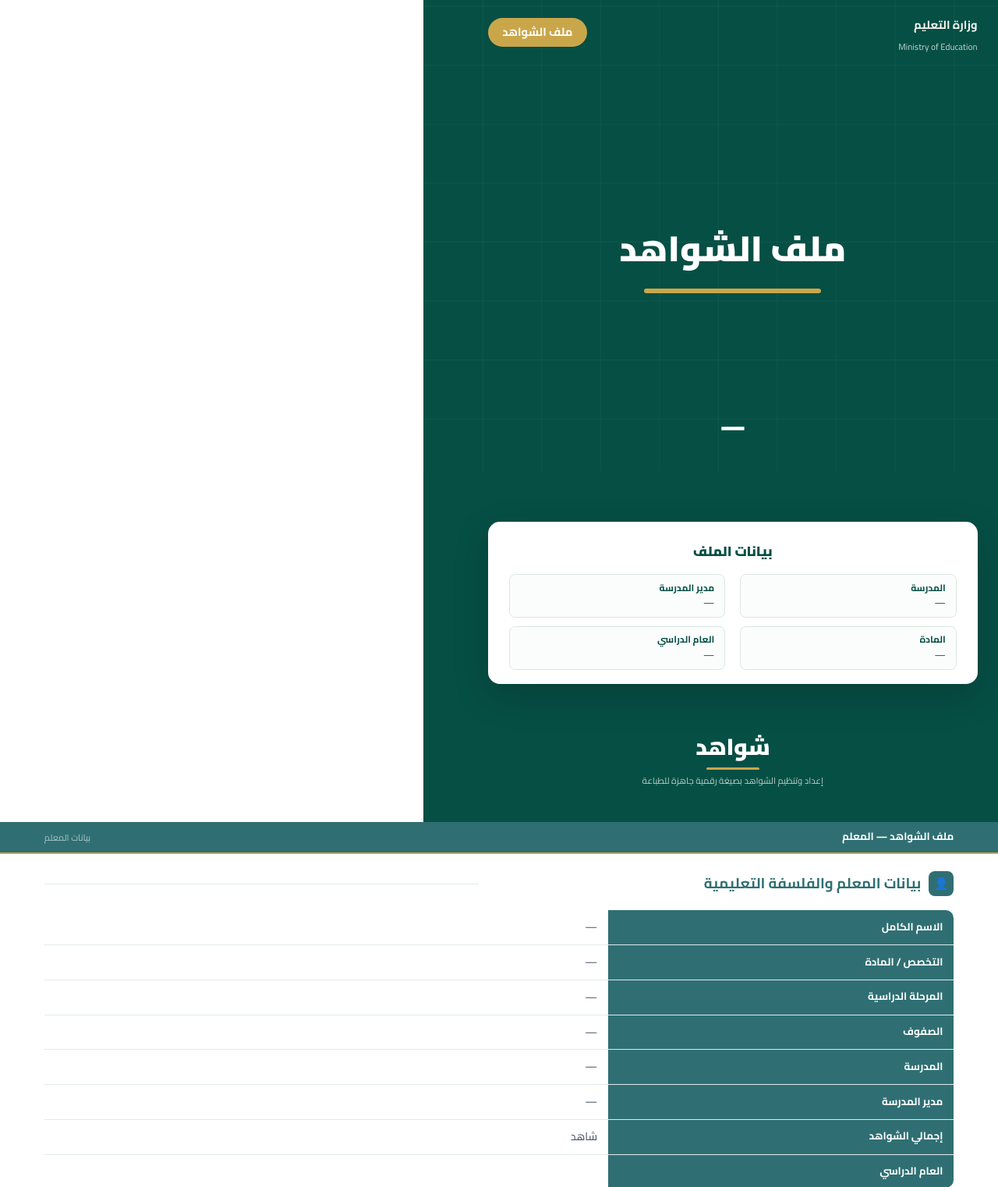
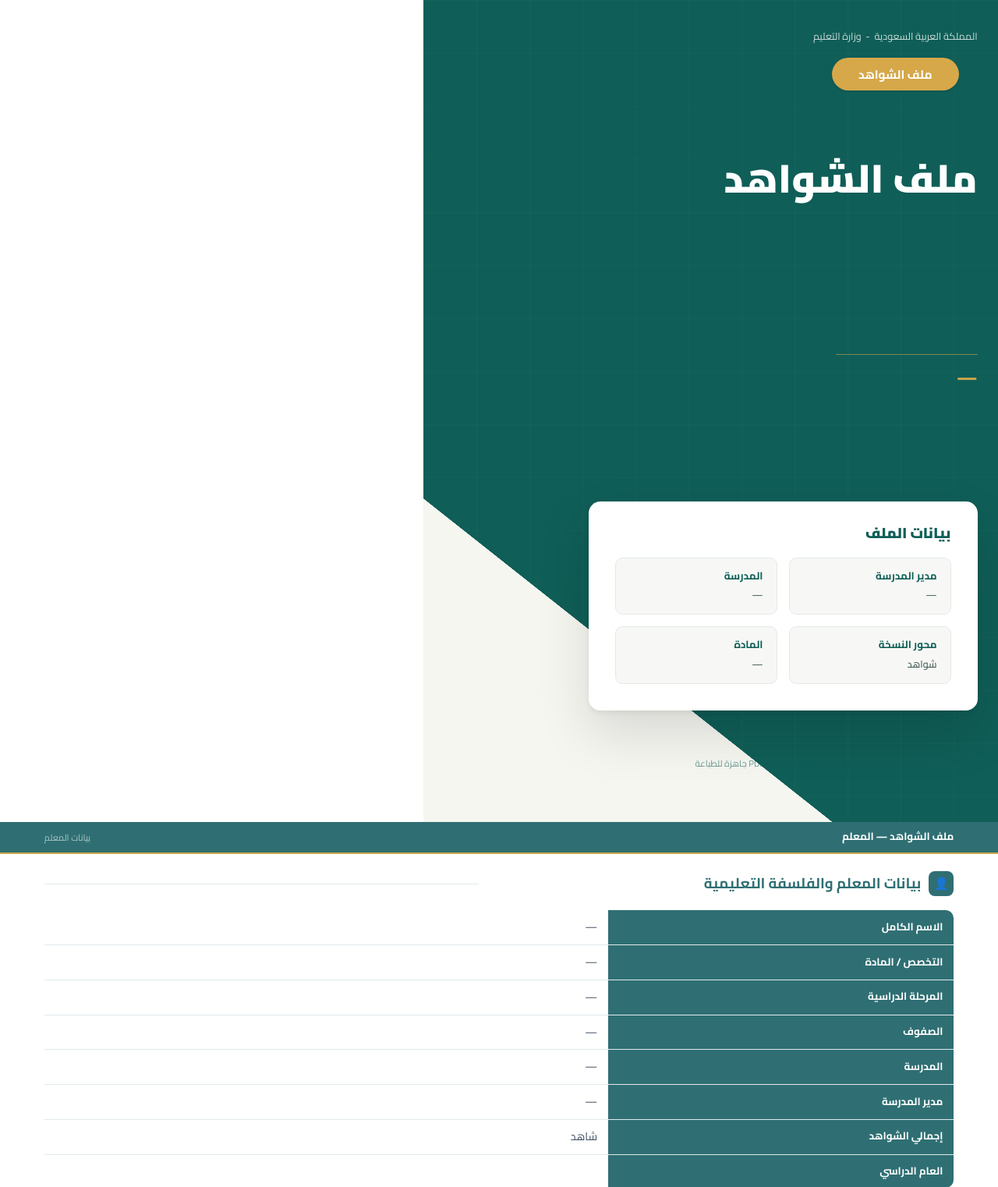
Before and after one commit to alayedharthi-stack/shawahid-service, a FastAPI app: template app/templates/portfolio.html in a window 1280 px wide. Shown: the top 1522 px of the page at 78% size. Run offline with FastAPI, Linux system fonts and the light colour scheme; the template is opened without the code that fills it, so the values that code supplies are empty.

Commit message:
style(cover): refine cover to match the official reference design
Pure visual refinement of the cover page, scoped to portfolio.html only.
No changes to exporter, media handling, evidence cards, footer, or any
other section.

Layout (now matches the reference 1:1):
- Background: deep teal #0f5e57 with a very low-opacity grid texture.
- Diagonal white wedge from the BOTTOM-LEFT corner (was top-left),
  implemented with a linear-gradient — NOT clip-path — so Playwright
  cannot mis-paint or split the layer.
- Top-right block: small ministry line "المملكة العربية السعودية - وزارة التعليم"
  above the gold "ملف الشواهد" pill (no raster ministry logo, exactly
  like the reference).
- Right-aligned headline in two strong white lines:
  "ملف الشواهد" / "لمعلم {subject}" — same heavy weight, comfortable
  line-height, no letter-spacing on Arabic.
- Teacher block: thin gold rule + bold gold teacher name (the most
  visually prominent element after the headline) + light meta line.
- Floating white card (bottom-right) with 4 fields in a 2×2 grid:
  مدير المدرسة / المدرسة / محور النسخة / المادة. Sits over the
  diagonal wedge with a soft layered shadow.
- Quiet centered note at the bottom: "إعداد وتنظيم الشواهد بصيغة PDF
  جاهزة للطباعة" — no big brand mark.

Typography (Playwright-stable, Arabic-friendly):
- Cover stack: 'Cairo', 'Tajawal', 'IBM Plex Sans Arabic', 'Tahoma',
  'Arial', sans-serif — same families used elsewhere; falls back
  cleanly to Tahoma/Arial when Cairo can't load.
- Enabled font-feature-settings: "kern" 1, "liga" 1 and antialiasing.
- No letter-spacing on Arabic anywhere; line-heights kept comfortable
  (h1 ~1.25, name 1.25, meta 1.5, card label 1.25, value 1.5).

A4 safety:
- .tcover-page: 210×297mm, max-height:297mm, overflow:hidden, negative
  margins to cancel Playwright's outer page margins. All absolute
  positions are well inside the safe area; no element can overflow
  or trigger a phantom second page.

Untouched (per request):
- exporter.py, media_src, thumbnails, base64 embedding.
- Evidence cards, stats page, TOC, sections.
- Closing page (خاتمة + signatures + WhatsApp + dev credit) and the
  body font stack of the rest of the report.

Co-authored-by: Cursor <cursoragent@cursor.com>

```diff
--- a/app/templates/portfolio.html
+++ b/app/templates/portfolio.html
@@ -79,10 +79,10 @@
          • Classes are `tcover-*` only — they never collide with .page/.cover.
        Font: same Cairo + Tahoma/Arial fallback as the rest of the report.
     ══════════════════════════════════════════════════════════════════ */
+    /* Page shell: full A4, negative margins cancel Playwright outer page
+       margins so the cover fills the page without splitting. Background
+       is the official deep-teal from the reference design. */
     .tcover-page {
-      /* Negative margins cancel Playwright's outer page margins
-         (top:18mm bottom:18mm left:15mm right:15mm in _generate_pdf),
-         so the cover fills the full A4 (210×297mm) without splitting. */
       margin: -18mm -15mm 0 -15mm;
       width: 210mm;
       height: 297mm;
@@ -90,215 +90,201 @@
       overflow: hidden;
       position: relative;
       box-sizing: border-box;
-      background: #064f45;
+      background: #0f5e57;
       color: #ffffff;
       direction: rtl;
-      font-family: 'Cairo', 'Tahoma', 'Arial', 'Segoe UI', sans-serif;
+      font-family: 'Cairo', 'Tajawal', 'IBM Plex Sans Arabic', 'Tahoma', 'Arial', sans-serif;
+      font-feature-settings: "kern" 1, "liga" 1;
+      -webkit-font-smoothing: antialiased;
       page-break-after: always;
       break-after: page;
       padding: 0;
     }
     .tcover-page * { box-sizing: border-box; }
 
-    /* Subtle grid texture in the upper-right area */
+    /* Subtle grid texture across the green plane (very low opacity) */
     .tcover-page::before {
       content: "";
       position: absolute;
-      top: 0; right: 0;
-      width: 100%; height: 60%;
+      inset: 0;
       background-image:
-        linear-gradient(rgba(255,255,255,0.04) 1px, transparent 1px),
-        linear-gradient(90deg, rgba(255,255,255,0.04) 1px, transparent 1px);
-      background-size: 20mm 20mm;
+        linear-gradient(rgba(255,255,255,0.025) 1px, transparent 1px),
+        linear-gradient(90deg, rgba(255,255,255,0.025) 1px, transparent 1px);
+      background-size: 18mm 18mm;
       pointer-events: none;
       z-index: 1;
     }
 
-    /* Top band: ministry logo (LEFT) + pill (RIGHT) — clamped inside the page */
-    /* Top band — gives the logo room to breathe (top:24mm, sides:22mm)
-       and aligns it cleanly with the page's safe area (no edge clipping). */
-    .tcover-band {
+    /* Diagonal white wedge from the bottom-left corner, mirroring the
+       reference design. Implemented with a linear-gradient (NOT clip-path)
+       so Playwright cannot mis-paint or split the layer. */
+    .tcover-page::after {
+      content: "";
       position: absolute;
-      top: 24mm;
-      left: 22mm;
+      bottom: 0;
+      left: 0;
+      width: 100%;
+      height: 56%;
+      background: linear-gradient(
+        to top right,
+        #f5f6f0 0%,
+        #f5f6f0 33%,
+        transparent 33.05%
+      );
+      z-index: 2;
+      pointer-events: none;
+    }
+
+    /* Top-right block: ministry line (small) + gold pill */
+    .tcover-top {
+      position: absolute;
+      top: 28mm;
       right: 22mm;
-      display: flex;
-      justify-content: space-between;
-      align-items: flex-start;
-      z-index: 4;
+      z-index: 5;
+      text-align: center;
+      max-width: 90mm;
     }
-    .tcover-logo-wrap {
-      display: flex;
-      flex-direction: column;
-      align-items: flex-start;   /* In RTL, flex-start = right edge → logo + ministry aligned right */
-      text-align: right;
-      gap: 3.5mm;                /* breathing space between logo and ministry text */
-      max-width: 70mm;
-    }
-    /* Logo: hard-bounded — slightly smaller for a more refined, balanced look,
-       and never allowed to overflow the safe area. */
-    .tcover-logo {
-      display: block;
-      width: 38mm;
-      max-width: 38mm;
-      height: auto;
-      max-height: 26mm;
-      object-fit: contain;
-    }
-    .tcover-ministry-ar {
-      font-size: 11pt;
-      font-weight: 700;
-      color: #f8f8f2;
-      line-height: 1.2;
-      text-align: right;
-    }
-    .tcover-ministry-en {
-      font-size: 8.5pt;
+    .tcover-ministry {
+      font-size: 9.5pt;
       font-weight: 400;
-      color: rgba(248,248,242,0.78);
-      line-height: 1.2;
-      direction: ltr;
-      text-align: right;
+      color: rgba(255,255,255,0.78);
+      line-height: 1.4;
+      margin-bottom: 5mm;
+      white-space: nowrap;
     }
     .tcover-pill {
-      background: #caa64a;
+      display: inline-block;
+      background: #d6a84a;
       color: #ffffff;
-      padding: 6px 18px;
-      border-radius: 24px;
-      font-size: 11pt;
+      padding: 3.5mm 9mm;
+      border-radius: 30px;
+      font-size: 11.5pt;
       font-weight: 700;
-      white-space: nowrap;
-      box-shadow: 0 1px 0 rgba(0,0,0,0.08);
+      line-height: 1;
+      box-shadow: 0 1px 2px rgba(0,0,0,0.14);
     }
 
-    /* Headline */
+    /* Main headline ("ملف الشواهد" + "لمعلم {subject}") — RIGHT-aligned,
+       both lines at the same large weight as in the reference. */
     .tcover-headline {
       position: absolute;
-      top: 95mm;
-      left: 18mm;
-      right: 18mm;
-      text-align: center;
-      z-index: 4;
+      top: 70mm;
+      right: 22mm;
+      width: 130mm;
+      text-align: right;
+      z-index: 5;
     }
     .tcover-headline h1 {
-      font-size: 34pt;
+      font-size: 38pt;
       font-weight: 800;
       line-height: 1.25;
       margin: 0;
       color: #ffffff;
+      word-spacing: 0;
     }
-    .tcover-headline .tcover-sub {
-      font-size: 16pt;
-      font-weight: 700;
-      color: rgba(255,255,255,0.92);
-      margin-top: 3mm;
-    }
-    .tcover-rule {
-      width: 60mm;
-      height: 1.5mm;
-      background: #caa64a;
-      border-radius: 2mm;
-      margin: 6mm auto 0;
+    .tcover-headline h1 .tcover-line2 {
+      display: block;
+      margin-top: 1mm;
+      font-size: 32pt;
+      font-weight: 800;
+      color: #ffffff;
     }
 
-    /* Teacher name + meta */
+    /* Teacher block: thin gold rule + gold name + light meta */
     .tcover-teacher {
       position: absolute;
-      top: 158mm;
-      left: 18mm;
-      right: 18mm;
-      text-align: center;
-      color: #ffffff;
-      z-index: 4;
+      top: 138mm;
+      right: 22mm;
+      width: 130mm;
+      text-align: right;
+      z-index: 5;
+    }
+    .tcover-teacher-rule {
+      width: 48mm;
+      height: 0.5mm;
+      background: rgba(214,168,74,0.55);
+      margin-bottom: 3.5mm;
     }
     .tcover-teacher-name {
-      font-size: 22pt;
-      font-weight: 800;
-      line-height: 1.2;
-      margin-bottom: 2mm;
+      font-size: 18pt;
+      font-weight: 700;
+      color: #d6a84a;
+      line-height: 1.25;
+      margin-bottom: 3mm;
     }
     .tcover-teacher-meta {
-      font-size: 12pt;
-      font-weight: 600;
-      color: rgba(255,255,255,0.9);
-      line-height: 1.35;
+      font-size: 11pt;
+      font-weight: 400;
+      color: rgba(255,255,255,0.88);
+      line-height: 1.5;
     }
 
-    /* Info card (school data) — positioned safely well above the brand */
+    /* Bottom-right white card (school info) — floats over the diagonal
+       white wedge, exactly like the reference. */
     .tcover-card {
       position: absolute;
-      top: 195mm;
-      left: 22mm;
+      bottom: 38mm;
       right: 22mm;
-      max-height: 60mm;
+      width: 132mm;
+      max-height: 88mm;
       overflow: hidden;
       background: #ffffff;
-      color: #064f45;
+      color: #1a3833;
       border-radius: 4mm;
-      padding: 6mm 7mm 5mm;
-      box-shadow: 0 4mm 12mm rgba(0,0,0,0.18);
-      z-index: 5;
+      padding: 8mm 9mm 9mm;
+      box-shadow:
+        0 8mm 18mm rgba(0,0,0,0.12),
+        0 1mm 2mm rgba(0,0,0,0.06);
+      z-index: 6;
     }
     .tcover-card-title {
-      font-size: 13pt;
+      font-size: 14pt;
       font-weight: 800;
-      margin: 0 0 4mm 0;
-      text-align: center;
-      color: #064f45;
+      margin: 0 0 5mm 0;
+      color: #0f5e57;
+      text-align: right;
+      line-height: 1.2;
     }
     .tcover-grid {
       display: grid;
       grid-template-columns: 1fr 1fr;
-      gap: 3mm 5mm;
+      gap: 4mm;
     }
     .tcover-field {
-      border: 1px solid #dbe6e3;
-      border-radius: 2mm;
-      padding: 2.5mm 3.5mm;
-      background: #fbfdfc;
+      background: #f7f8f5;
+      border: 1px solid #e3eae6;
+      border-radius: 2.5mm;
+      padding: 4mm 4.5mm;
+      text-align: right;
       overflow: hidden;
     }
     .tcover-field-label {
-      font-size: 9pt;
+      font-size: 10pt;
       font-weight: 700;
-      color: #064f45;
-      margin-bottom: 1mm;
-      line-height: 1.2;
+      color: #0f5e57;
+      margin-bottom: 1.5mm;
+      line-height: 1.25;
     }
     .tcover-field-value {
       font-size: 9.5pt;
-      color: #2f3e3b;
-      line-height: 1.3;
+      font-weight: 400;
+      color: #324e49;
+      line-height: 1.5;
       word-break: break-word;
     }
 
-    /* Brand mark at the bottom — clamped inside 297mm */
-    .tcover-brand {
+    /* Bottom-center note (single quiet line) — placed inside the white wedge
+       so it stays visible against the bottom-left light area. */
+    .tcover-note {
       position: absolute;
-      bottom: 12mm;
-      left: 18mm;
-      right: 18mm;
+      bottom: 18mm;
+      right: 22mm;
+      width: 132mm;
       text-align: center;
-      color: #ffffff;
-      z-index: 4;
-    }
-    .tcover-brand-word {
-      font-size: 22pt;
-      font-weight: 800;
-      letter-spacing: -0.5px;
-      line-height: 1;
-    }
-    .tcover-brand-rule {
-      width: 18mm;
-      height: 0.8mm;
-      background: #caa64a;
-      border-radius: 2mm;
-      margin: 3mm auto 2mm;
-    }
-    .tcover-brand-sub {
       font-size: 8.5pt;
-      color: rgba(255,255,255,0.72);
-      line-height: 1.3;
+      color: rgba(15,94,87,0.62);
+      line-height: 1.4;
+      z-index: 7;
     }
 
     /* ══════════════════════════════════════════════════════════════════
@@ -762,66 +748,65 @@
 <body>
 
 <!-- ══════════════════════════════════════════════════════════════════
-     COVER — STABLE single A4 page.
-     Re-built (not copied) from teacher_cover.html design with strict A4
-     boundaries, hard-bounded logo, and Cairo/Tahoma font fallback.
-     Negative margin on .tcover-page cancels Playwright outer margins so
-     the cover fills the full A4 without splitting into two pages.
-══════════════════════════════════════════════════════════════════ -->
+     COVER — refined to match the reference design:
+       • Deep-teal background with a faint grid texture.
+       • Diagonal white wedge from the bottom-left corner.
+       • Top-right: small ministry line + gold "ملف الشواهد" pill.
+       • Right-aligned headline in two strong white lines
+         ("ملف الشواهد" / "لمعلم {subject}").
+       • Gold thin rule + bold gold teacher name + light meta line.
+       • Floating white card (bottom-right) with 4 school-info fields.
+       • Quiet centered note at the very bottom.
+     Single A4 page, overflow:hidden, no clip-path (gradients only).
+═══════════════════════════════════════════════════════════════════ -->
 <div class="tcover-page">
-  <div class="tcover-band">
-    <div class="tcover-logo-wrap">
-      {% if ministry_logo %}<img class="tcover-logo" src="{{ ministry_logo }}" alt="وزارة التعليم">{% endif %}
-      <div class="tcover-ministry-ar">وزارة التعليم</div>
-      <div class="tcover-ministry-en">Ministry of Education</div>
-    </div>
+  <div class="tcover-top">
+    <div class="tcover-ministry">المملكة العربية السعودية &nbsp;-&nbsp; وزارة التعليم</div>
     <div class="tcover-pill">ملف الشواهد</div>
   </div>
 
   <div class="tcover-headline">
-    <h1>ملف الشواهد</h1>
-    {% if teacher.subject %}<div class="tcover-sub">لمعلم {{ teacher.subject }}</div>{% endif %}
-    <div class="tcover-rule"></div>
+    <h1>
+      ملف الشواهد
+      {% if teacher.subject %}<span class="tcover-line2">لمعلم {{ teacher.subject }}</span>{% endif %}
+    </h1>
   </div>
 
   <div class="tcover-teacher">
+    <div class="tcover-teacher-rule"></div>
     <div class="tcover-teacher-name">{{ teacher.name or '—' }}</div>
     {% if teacher.stage or teacher.grades %}
     <div class="tcover-teacher-meta">
       {% if teacher.stage %}{{ teacher.stage }}{% endif %}
-      {% if teacher.stage and teacher.grades %} · {% endif %}
+      {% if teacher.stage and teacher.grades %} - {% endif %}
       {% if teacher.grades %}الصفوف: {{ teacher.grades }}{% endif %}
     </div>
     {% endif %}
   </div>
 
   <div class="tcover-card">
-    <div class="tcover-card-title">بيانات الملف</div>
+    <h2 class="tcover-card-title">بيانات الملف</h2>
     <div class="tcover-grid">
+      <div class="tcover-field">
+        <div class="tcover-field-label">مدير المدرسة</div>
+        <div class="tcover-field-value">{{ teacher.principal_name or '—' }}</div>
+      </div>
       <div class="tcover-field">
         <div class="tcover-field-label">المدرسة</div>
         <div class="tcover-field-value">{{ teacher.school_name or '—' }}</div>
       </div>
       <div class="tcover-field">
-        <div class="tcover-field-label">مدير المدرسة</div>
-        <div class="tcover-field-value">{{ teacher.principal_name or '—' }}</div>
+        <div class="tcover-field-label">محور النسخة</div>
+        <div class="tcover-field-value">شواهد {{ academic_year or '' }}</div>
       </div>
       <div class="tcover-field">
         <div class="tcover-field-label">المادة</div>
         <div class="tcover-field-value">{{ teacher.subject or '—' }}</div>
       </div>
-      <div class="tcover-field">
-        <div class="tcover-field-label">العام الدراسي</div>
-        <div class="tcover-field-value">{{ academic_year or '—' }}</div>
-      </div>
     </div>
   </div>
 
-  <div class="tcover-brand">
-    <div class="tcover-brand-word">شواهد</div>
-    <div class="tcover-brand-rule"></div>
-    <div class="tcover-brand-sub">إعداد وتنظيم الشواهد بصيغة رقمية جاهزة للطباعة</div>
-  </div>
+  <div class="tcover-note">إعداد وتنظيم الشواهد بصيغة PDF جاهزة للطباعة</div>
 </div>
 
 
```
